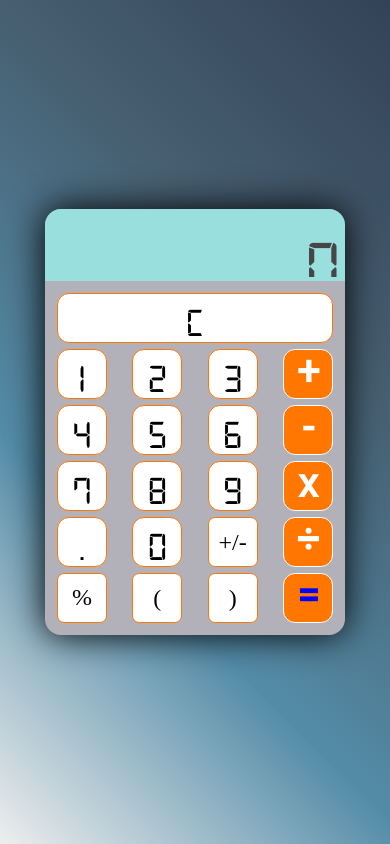
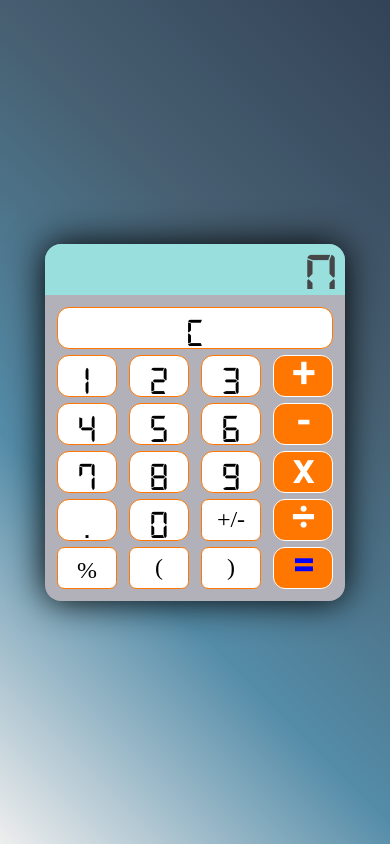
Before and after one commit to JoeMcDonough15/simple-calculator, a plain HTML site: page index.html in a window 390 px wide. Drawn offline with Linux system fonts and the light colour scheme; a web font is replaced by a local one.

Commit message:
decrease height on buttons for landscape mobile mode.  Decrease padding on display-window on mobile portrait and landscape modes.

```diff
--- a/css/styles.css
+++ b/css/styles.css
@@ -226,8 +226,8 @@ body {
 
   .btn,
   .row__two div:nth-child(4) {
-    height: 50px;
-    width: 50px;
+    height: 42px;
+    width: 60px;
   }
 
   .row__two div:nth-child(4) {
@@ -236,7 +236,7 @@ body {
   }
 
   .display-window {
-    padding: 1px;
+    padding: 5px;
   }
 
   .btn__clear {
@@ -264,10 +264,6 @@ body {
     display: none;
   }
 
-  .display-window {
-    padding: 28px 3.2px 3.2px;
-  }
-
   .btn__clear {
     width: 100%;
   }
```
